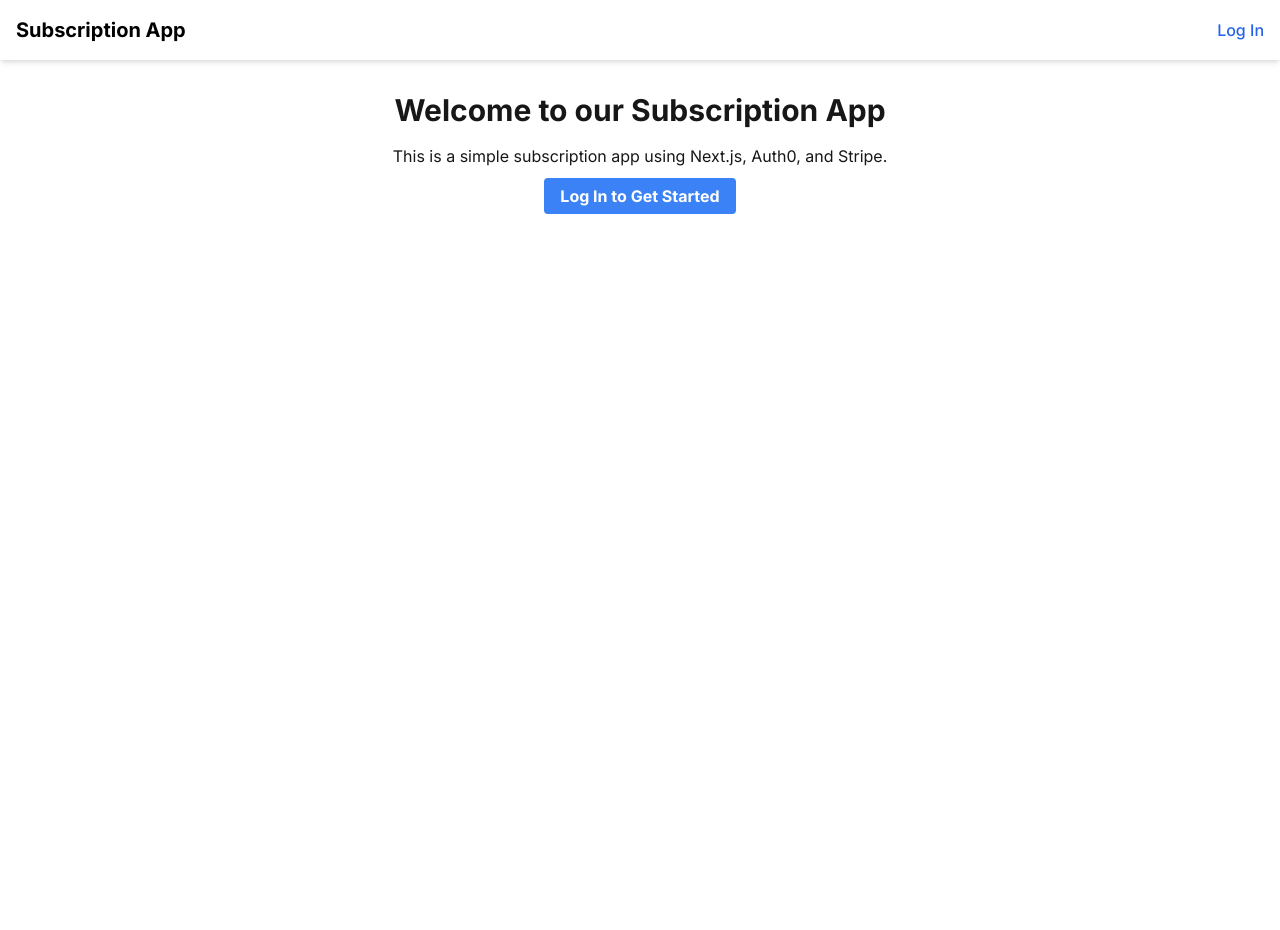
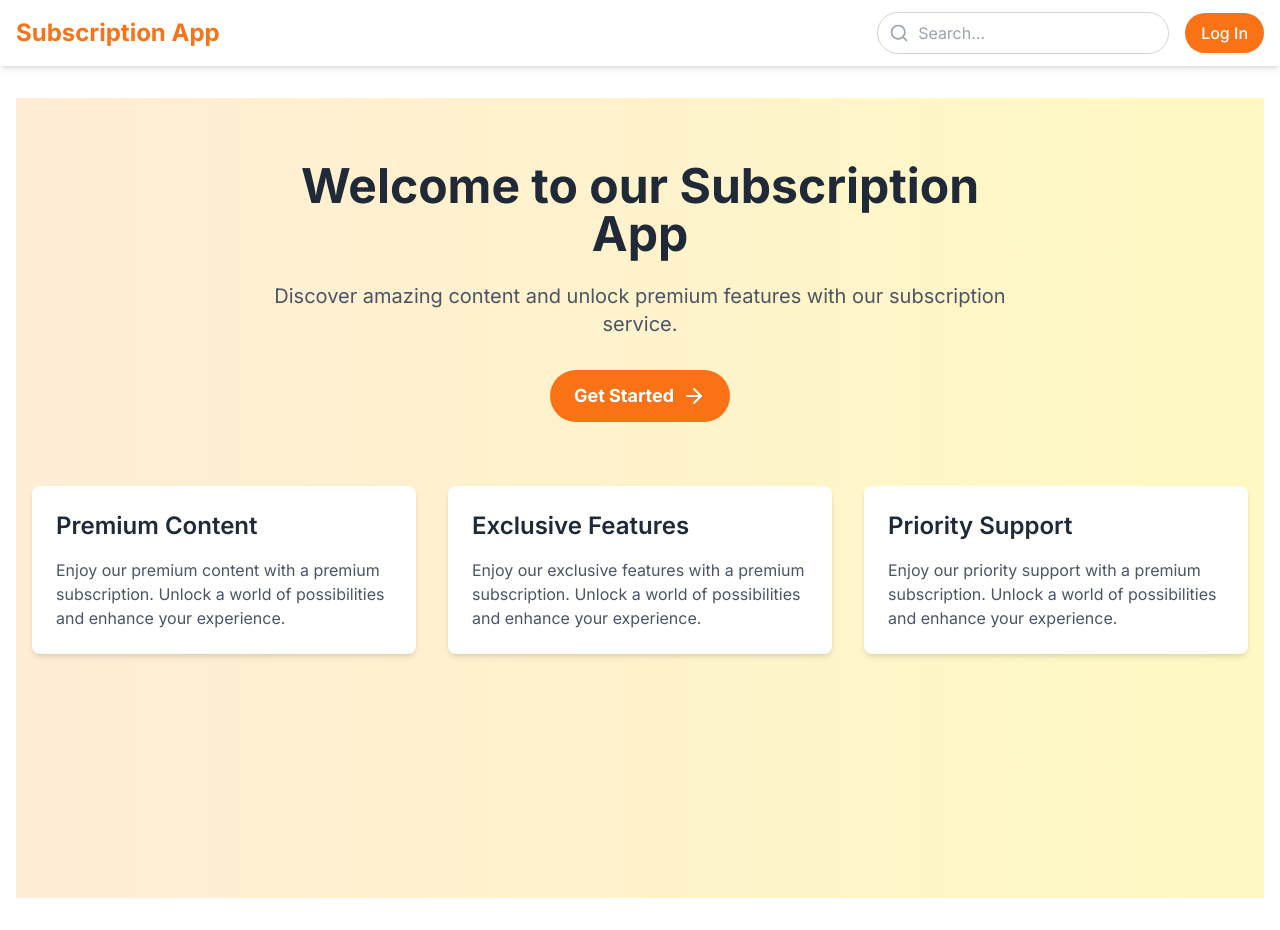
Before and after one commit to hualde/Subscription-app, a Next.js app: page / in a window 1280 px wide. Before the commit the page ends 800 px from the top, so only its background shows below. Built offline with nearby package versions, Linux system fonts and the light colour scheme; no server answers.

Commit message:
Mejora look&feel

```diff
--- a/app/page.tsx
+++ b/app/page.tsx
@@ -4,6 +4,7 @@ import { useUser } from '@auth0/nextjs-auth0/client'
 import { useEffect } from 'react'
 import { useRouter } from 'next/navigation'
 import Link from 'next/link'
+import { ArrowRight } from 'lucide-react'
 
 export default function Home() {
   const { user, isLoading } = useUser()
@@ -29,17 +30,41 @@ export default function Home() {
     }
   }
 
-  if (isLoading) return <div>Loading...</div>
+  if (isLoading) return (
+    <div className="flex justify-center items-center h-screen">
+      <div className="animate-spin rounded-full h-32 w-32 border-t-2 border-b-2 border-orange-500"></div>
+    </div>
+  )
 
   return (
-    <div className="text-center">
-      <h1 className="text-3xl font-bold mb-4">Welcome to our Subscription App</h1>
-      <p className="mb-4">This is a simple subscription app using Next.js, Auth0, and Stripe.</p>
-      {!user && (
-        <Link href="/api/auth/login" className="bg-blue-500 hover:bg-blue-700 text-white font-bold py-2 px-4 rounded">
-          Log In to Get Started
-        </Link>
-      )}
+    <div className="bg-gradient-to-r from-orange-100 to-yellow-100 min-h-screen">
+      <div className="container mx-auto px-4 py-16">
+        <div className="max-w-3xl mx-auto text-center">
+          <h1 className="text-5xl font-bold mb-6 text-gray-800">Welcome to our Subscription App</h1>
+          <p className="text-xl mb-8 text-gray-600">
+            Discover amazing content and unlock premium features with our subscription service.
+          </p>
+          {!user && (
+            <Link
+              href="/api/auth/login"
+              className="inline-flex items-center bg-orange-500 hover:bg-orange-600 text-white font-bold py-3 px-6 rounded-full text-lg transition-colors"
+            >
+              Get Started
+              <ArrowRight className="ml-2" size={24} />
+            </Link>
+          )}
+        </div>
+        <div className="mt-16 grid grid-cols-1 md:grid-cols-3 gap-8">
+          {['Premium Content', 'Exclusive Features', 'Priority Support'].map((feature, index) => (
+            <div key={index} className="bg-white rounded-lg shadow-md p-6 transform transition duration-500 hover:scale-105">
+              <h2 className="text-2xl font-semibold mb-4 text-gray-800">{feature}</h2>
+              <p className="text-gray-600">
+                Enjoy our {feature.toLowerCase()} with a premium subscription. Unlock a world of possibilities and enhance your experience.
+              </p>
+            </div>
+          ))}
+        </div>
+      </div>
     </div>
   )
 }
--- a/components/Header.tsx
+++ b/components/Header.tsx
@@ -3,6 +3,7 @@
 import Link from 'next/link'
 import { useUser } from '@auth0/nextjs-auth0/client'
 import { useState, useEffect } from 'react'
+import { Search, User, LogOut } from 'lucide-react'
 
 export default function Header() {
   const { user, isLoading } = useUser()
@@ -37,7 +38,7 @@ export default function Header() {
       const response = await fetch('/api/cancel-subscription', { method: 'POST' })
       if (response.ok) {
         setIsSubscribed(false)
-        // Opcionalmente, puedes redirigir al usuario o mostrar un mensaje de éxito
+        // Optionally, you can redirect the user or show a success message
       } else {
         throw new Error('Failed to cancel subscription')
       }
@@ -54,53 +55,67 @@ export default function Header() {
 
   return (
     <header className="bg-white shadow-md">
-      <div className="container mx-auto px-4 py-4 flex justify-between items-center">
-        <Link href="/" className="text-xl font-bold text-black">
+      <div className="container mx-auto px-4 py-3 flex items-center justify-between">
+        <Link href="/" className="text-2xl font-bold text-orange-500">
           Subscription App
         </Link>
-        <nav>
+        <div className="flex items-center space-x-4">
+          <div className="relative hidden md:block">
+            <input
+              type="text"
+              placeholder="Search..."
+              className="pl-10 pr-4 py-2 rounded-full border border-gray-300 focus:outline-none focus:ring-2 focus:ring-orange-500 focus:border-transparent"
+            />
+            <Search className="absolute left-3 top-1/2 transform -translate-y-1/2 text-gray-400" size={20} />
+          </div>
           {isLoading ? (
-            <div className="text-black">Loading...</div>
+            <div className="text-gray-600">Loading...</div>
           ) : user ? (
             <div className="flex items-center space-x-4">
-              <span className="text-black">{user.email}</span>
+              <div className="flex items-center space-x-2">
+                <User className="text-gray-600" size={20} />
+                <span className="text-gray-800 font-medium">{user.email}</span>
+              </div>
               {isSubscribed && (
                 <button
                   onClick={handleUnsubscribeClick}
-                  className="text-red-600 hover:text-red-800 font-medium"
+                  className="text-orange-600 hover:text-orange-800 font-medium transition-colors"
                 >
                   Unsubscribe
                 </button>
               )}
-              <Link href="/api/auth/logout" className="text-blue-600 hover:text-blue-800 font-medium">
-                Log Out
+              <Link href="/api/auth/logout" className="text-gray-600 hover:text-orange-500 transition-colors">
+                <LogOut size={20} />
               </Link>
             </div>
           ) : (
-            <Link href="/api/auth/login" className="text-blue-600 hover:text-blue-800 font-medium">
+            <Link
+              href="/api/auth/login"
+              className="bg-orange-500 hover:bg-orange-600 text-white font-medium py-2 px-4 rounded-full transition-colors"
+            >
               Log In
             </Link>
           )}
-        </nav>
+        </div>
       </div>
 
       {showConfirmation && (
-        <div className="fixed inset-0 bg-black bg-opacity-50 flex items-center justify-center">
-          <div className="bg-white p-6 rounded-lg shadow-xl">
-            <h2 className="text-xl font-bold mb-4">Confirm Unsubscribe</h2>
-            <p className="mb-4">Are you sure you want to cancel your subscription?</p>
-            <div className="flex justify-end space-x-2">
+        <div className="fixed inset-0 bg-black bg-opacity-50 flex items-center justify-center z-50">
+          <div className="bg-white p-6 rounded-lg shadow-xl max-w-md w-full">
+            <h2 className="text-2xl font-bold mb-4 text-gray-800">Confirm Unsubscribe</h2>
+            <p className="mb-6 text-gray-600">Are you sure you want to cancel your subscription?</p>
+            <div className="flex justify-end space-x-3">
               <button
                 onClick={handleCancelUnsubscribe}
-                className="bg-gray-300 hover:bg-gray-400 text-black font-bold py-2 px-4 rounded"
+                className="bg-gray-200 hover:bg-gray-300 text-gray-800 font-bold py-2 px-4 rounded-full transition-colors"
               >
-                No, keep my subscription
+                Keep Subscription
               </button>
               <button
                 onClick={handleConfirmUnsubscribe}
-                className="bg-red-500 hover:bg-red-700 text-white font-bold py-2 px-4 rounded"
+                className="bg-orange-500 hover:bg-orange-600 text-white font-bold py-2 px-4 rounded-full transition-colors"
               >
-                Yes, unsubscribe
+                Unsubscribe
               </button>
             </div>
           </div>
--- a/package.json
+++ b/package.json
@@ -12,6 +12,7 @@
     "@auth0/nextjs-auth0": "^3.5.0",
     "@stripe/react-stripe-js": "^2.8.0",
     "@stripe/stripe-js": "^4.4.0",
+    "lucide-react": "^0.439.0",
     "micro": "^10.0.1",
     "next": "14.2.8",
     "react": "^18",
```
Also changed, not shown: 1 other file (tests, documents, lock files or other folders).
